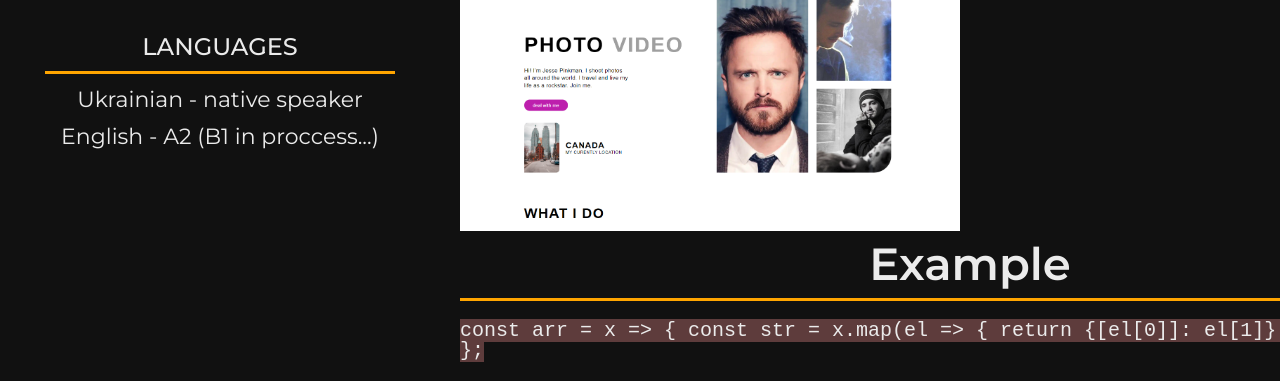
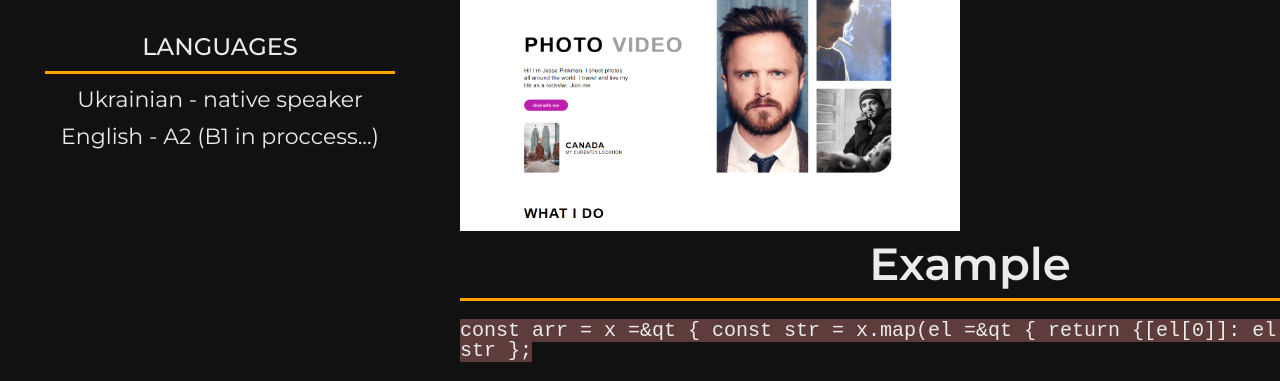
Before and after one commit to volynskyy/rsschool-cv, a plain HTML site: page index.html in a window 1280 px wide. Shown: the part 1161-1542 px from the top of the page. Drawn offline with Linux system fonts and the light colour scheme.

Commit message:
fix: func

```diff
--- a/index.html
+++ b/index.html
@@ -3,12 +3,10 @@
 <!-- Оболочка документа, указываем язык содержимого -->
 <html lang="en">
 <!-- Заголовок страницы, контейнер для других важных данных (не отображается) -->
-
 <head>
 	<!-- Заголовок страницы в браузере -->
 	<title>Resume</title>
 	<!-- Адаптив -->
-
 	<!-- Подключаем CSS -->
 	<link rel="stylesheet" href="style.css">
 	<link rel="preconnect" href="https://fonts.googleapis.com">
@@ -16,7 +14,6 @@
 	<link
 		href="https://fonts.googleapis.com/css2?family=Montserrat:ital,wght@0,100;0,200;0,300;0,400;0,500;0,600;0,700;0,800;0,900;1,100;1,200;1,300;1,400;1,500;1,600;1,700;1,800;1,900&family=Oswald:wght@200;300;400;500&display=swap"
 		rel="stylesheet">
-
 	<!-- Кодировка страницы -->
 	<meta charset="UTF-8">
 	<meta http-equiv="X-UA-Compatible" content="IE=edge">
@@ -25,7 +22,6 @@
 	</style>
 </head>
 <!-- Отображаемое тело страницы -->
-
 <body>
 	<div class="wrapper">
 		<header class="header">
@@ -97,8 +93,8 @@
 				<div class="code">
 					<h3 class="main-title">Example</h3>
 					<code class="my-code">
-						const arr = x => {
-						const str = x.map(el => {
+						const arr = x =&qt {
+						const str = x.map(el =&qt {
 						return {[el[0]]: el[1]}
 						});
 						return str
@@ -114,14 +110,14 @@
 				<div class="footer__row">
 					<div class="footer__left">
 						<a href="https://github.com/Dmytro-Herasym" target="_blank"><img class="github"
-								src="./img/footer/Github.svg" alt="GitHub"></a>
+							src="./img/footer/Github.svg" alt="GitHub"></a>
 					</div>
 					<div class="footer__center">
 						<p class="creating">2022</p>
 					</div>
 					<div class="footer__right">
 						<a class="item" href="https://rs.school/" target="_blank"><img class="rsschool-logo"
-								src="./img/footer/rs_school.svg" alt="rsschool" width="200" height="100"></a>
+							src="./img/footer/rs_school.svg" alt="rsschool" width="200" height="100"></a>
 					</div>
 				</div>
 			</div>
--- a/style.css
+++ b/style.css
@@ -183,7 +183,6 @@ a {
 	font-size: 22px;
 }
 /* -------main------------- */
-
 .main__content {
   /* border: 2px solid #000; */
   width: 68%;
@@ -211,8 +210,6 @@ a {
   margin: 20px 8px 10px 0px;
   border: 1px solid #fff;
 }
-
-
 .footer {
 	padding: 50px 0px 50px 0px;
 	border: 1px solid #000;
@@ -240,7 +237,6 @@ a {
 .school {
 }
 
-
 .code {
 	margin: 0px 0px 20px 0px;
 }
```
